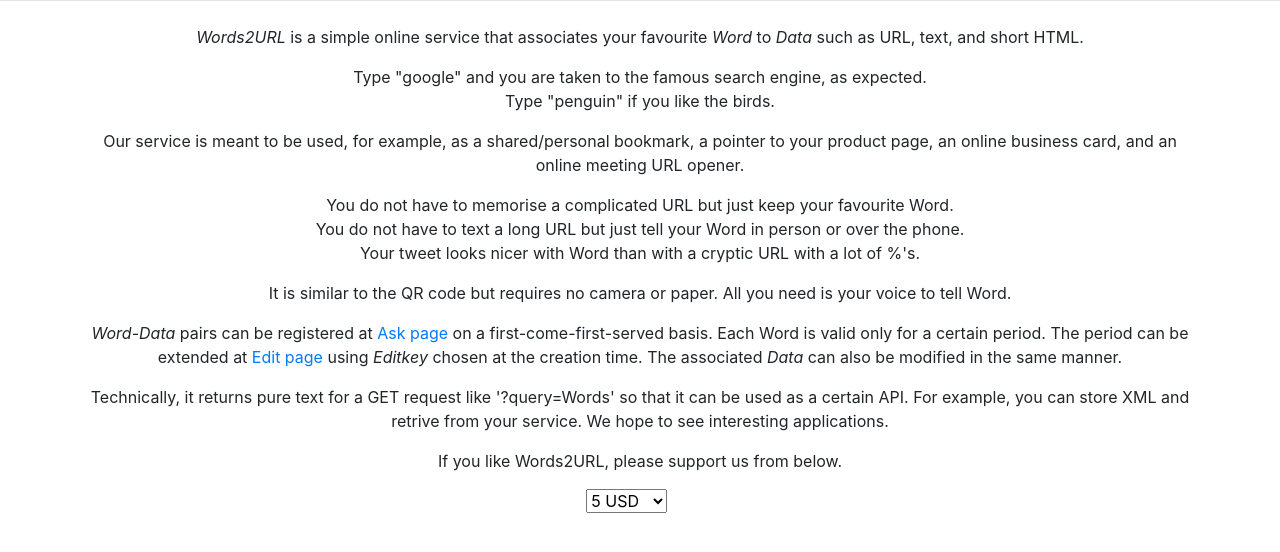
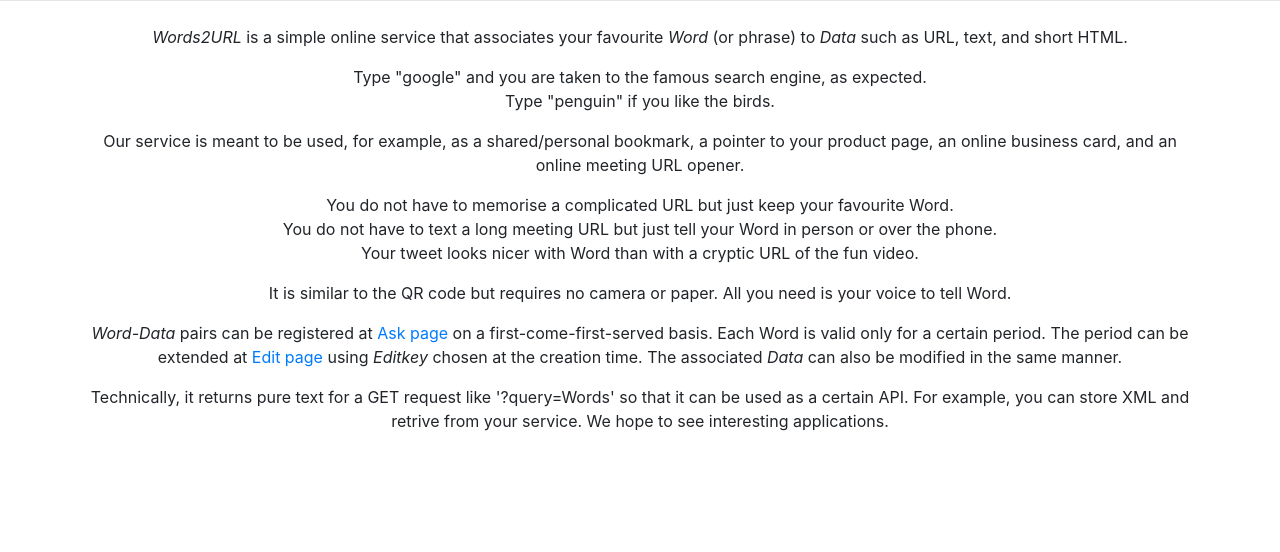
Before and after one commit to shizuo-kaji/words2url, a Django app: page /about/ in a window 1280 px wide. Shown: the part 56-608 px from the top of the page. Run offline with Django 3.2, Linux system fonts and the light colour scheme; some libraries are stand-ins or nearby versions.

Commit message:
temp: disabled paypal donation

```diff
--- a/wordb/templates/wordb/about.html
+++ b/wordb/templates/wordb/about.html
@@ -5,7 +5,7 @@
 {% block content %}
 <div class='container'>
 <p>
-<em>Words2URL</em> is a simple online service that associates your favourite <em>Word</em> to <em>Data</em> such as
+<em>Words2URL</em> is a simple online service that associates your favourite <em>Word</em> (or phrase) to <em>Data</em> such as
 URL, text, and short HTML.
 </p>
 <p>
@@ -20,9 +20,9 @@ an online business card, and an online meeting URL opener.
 <p>
 You do not have to memorise a complicated URL but just keep your favourite Word.
 <br>
-You do not have to text a long URL but just tell your Word in person or over the phone.
+You do not have to text a long meeting URL but just tell your Word in person or over the phone.
 <br>
-Your tweet looks nicer with Word than with a cryptic URL with a lot of %'s.
+Your tweet looks nicer with Word than with a cryptic URL of the fun video.
 </p>
 <p>
 It is similar to the QR code but requires no camera or paper.
@@ -41,6 +41,7 @@ We hope to see interesting applications.
 </p>
 </div>
 
+<!--
 <p>If you like Words2URL, please support us from below.</p>
 <div id="smart-button-container">
       <div style="text-align: center;">
@@ -53,7 +54,7 @@ We hope to see interesting applications.
     </div>
     <script src="https://www.paypal.com/sdk/js?client-id=Afa78iAGdjlI1r_FgaPG1X8mIDGyZZddE0kHfnibizuipiGu7brfMeHAIcNVlScMSGU3-YwHVA1dlLh4&enable-funding=venmo&currency=USD" data-sdk-integration-source="button-factory"></script>
     <script src="{% static 'wordb/paypal.js' %}"></script>
-
+-->
 
 <!--
 <form method="POST">
```
